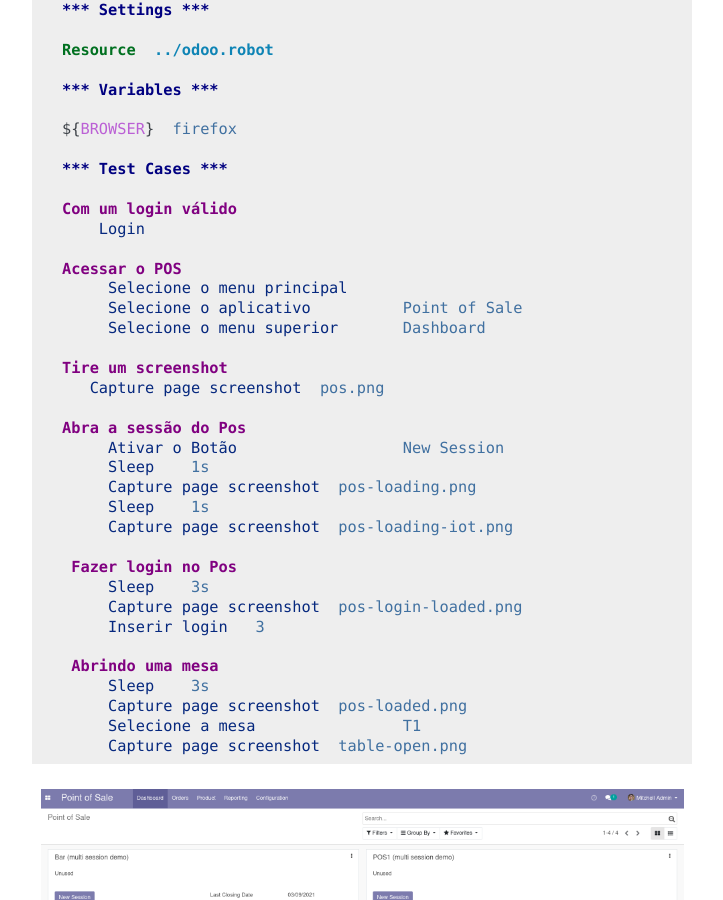
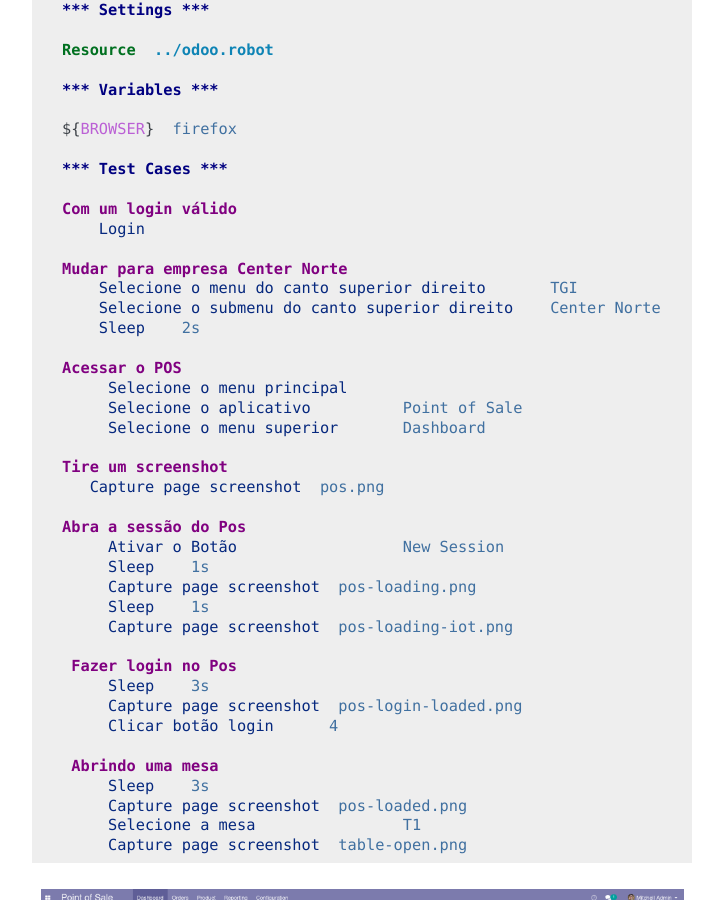
Before and after one commit to kmee/odoo-sphinx-robotframework, a Sphinx documentation site: the page built from source/pos/pos.rst, in a window 1280 px wide and 900 px high, scrolled down 470 px. Shown: the whole window, without its empty margins (388-1111 px from the left). Built offline with Sphinx 7.4.7, drawn with Linux system fonts in a browser that asks for light colours.

Commit message:
[ADD] Change to correct company

```diff
--- a/source/pos/pos.rst
+++ b/source/pos/pos.rst
@@ -29,6 +29,11 @@ O acesso ao ponto de venda pode ser feito através:
    Com um login válido
        Login
 
+   Mudar para empresa Center Norte
+       Selecione o menu do canto superior direito	TGI
+       Selecione o submenu do canto superior direito	Center Norte
+       Sleep	2s
+
    Acessar o POS
         Selecione o menu principal
         Selecione o aplicativo          Point of Sale
@@ -47,7 +52,7 @@ O acesso ao ponto de venda pode ser feito através:
     Fazer login no Pos
         Sleep    3s
         Capture page screenshot  pos-login-loaded.png
-        Inserir login	3
+        Clicar botão login	4
 
     Abrindo uma mesa
         Sleep    3s
```
Also changed, not shown: 1 other file.
